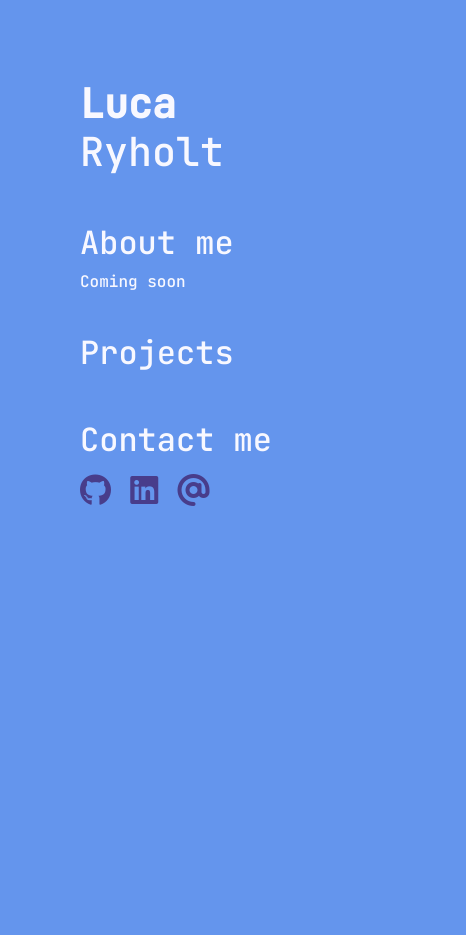
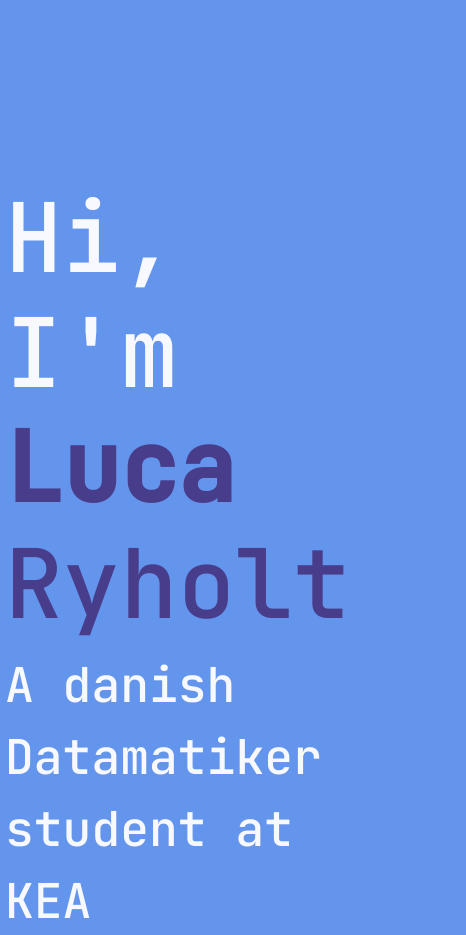
Before and after one commit to lucaryholt/portfolio, a website: page public/index.html in a window 390 px wide. Shown: the top 935 px of the page, 466 px wide, since content can reach past the window. Before the commit the page ends 844 px from the top, so only its background shows below. Drawn offline with nearby package versions, Linux system fonts and the light colour scheme; no server answers.

Commit message:
mobile styling

```diff
--- a/public/index.html
+++ b/public/index.html
@@ -9,27 +9,28 @@
     <link rel="preconnect" href="https://fonts.gstatic.com">
     <link href="https://fonts.googleapis.com/css2?family=JetBrains+Mono:wght@500&display=swap" rel="stylesheet">
     <link rel="stylesheet" href="style.css">
+    <link rel="stylesheet" media="screen and (max-device-width: 1100px)" href="mobile.css" />
 </head>
 <body>
     <div class="container">
-        <h1><strong>Luca</strong> Ryholt</h1>
+        <!--<h1 class="page-title"><strong>Luca</strong> Ryholt</h1>-->
 
         <div class="page-section">
-            <h2>About me</h2>
-            <span>Coming soon</span>
+            <h2 class="page-section-title">Hi, I'm <a target="_blank" href="https://github.com/lucaryholt" class="link-holder"><strong>Luca</strong> Ryholt</a></h2>
+            <span>A danish Datamatiker student at KEA</span>
         </div>
 
         <div class="page-section">
-            <h2>Projects</h2>
+            <h2 class="page-section-title">Projects</h2>
             <div id="pages-holder"></div>
         </div>
 
         <div class="page-section">
-            <h2>Contact me</h2>
+            <h2 class="page-section-title">Contact me</h2>
             <div class="contact-holder">
                 <a target="_blank" class="link-holder" href="https://github.com/lucaryholt"><i class="fab fa-github"></i></a>
-                <a target="_blank" class="link-holder" href="https://www.linkedin.com/in/lucaryholt/"><i class="fab fa-linkedin"></i></i></a>
-                <a target="_blank" class="link-holder" href="mailto:lucaryholt@gmail.com"><i class="fas fa-at"></i></i></a>
+                <a target="_blank" class="link-holder" href="https://www.linkedin.com/in/lucaryholt/"><i class="fab fa-linkedin"></i></a>
+                <a target="_blank" class="link-holder" href="mailto:lucaryholt@gmail.com"><i class="fas fa-at"></i></a>
             </div>
         </div>
     </div>
--- /dev/null
+++ b/public/mobile.css
@@ -0,0 +1,25 @@
+.container{
+    padding: 60px 5px 60px;
+}
+
+.page-title{
+    font-size: 6.5em;
+}
+
+.page-section{
+    padding-top: 120px;
+    font-size: 3em;
+}
+
+.page-section-title{
+    font-size: 2em;
+}
+
+.project{
+    font-size: 1.4em;
+}
+
+.project-image{
+    width: 120px;
+    height: 120px;
+}
--- a/public/style.css
+++ b/public/style.css
@@ -12,9 +12,22 @@ body{
     font-size: 2em;
 }
 
+.contact-holder span{
+    font-family: 'JetBrains Mono', monospace;
+    font-size: 0.8em;
+}
+
+.name{
+    color: #483d8b;
+}
+
 .link-holder{
     text-decoration: none!important;
     color: #483d8b;
+}
+
+.page-section{
+    padding-top: 40px;
 }
 
 .project{
@@ -26,7 +39,3 @@ body{
     width: 30px;
     height: 30px;
 }
-
-.page-section{
-    padding-top: 40px;
-}
```
